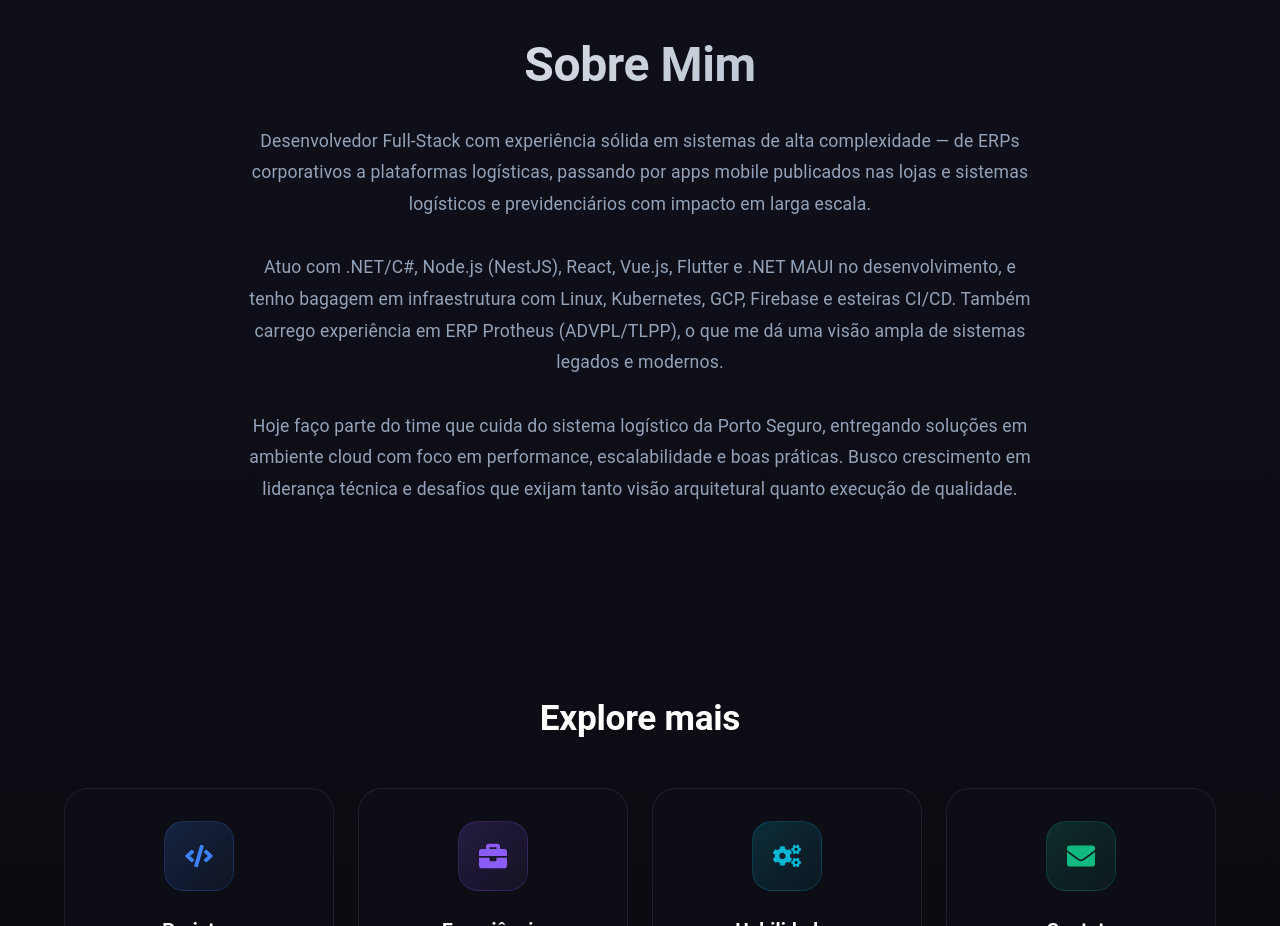
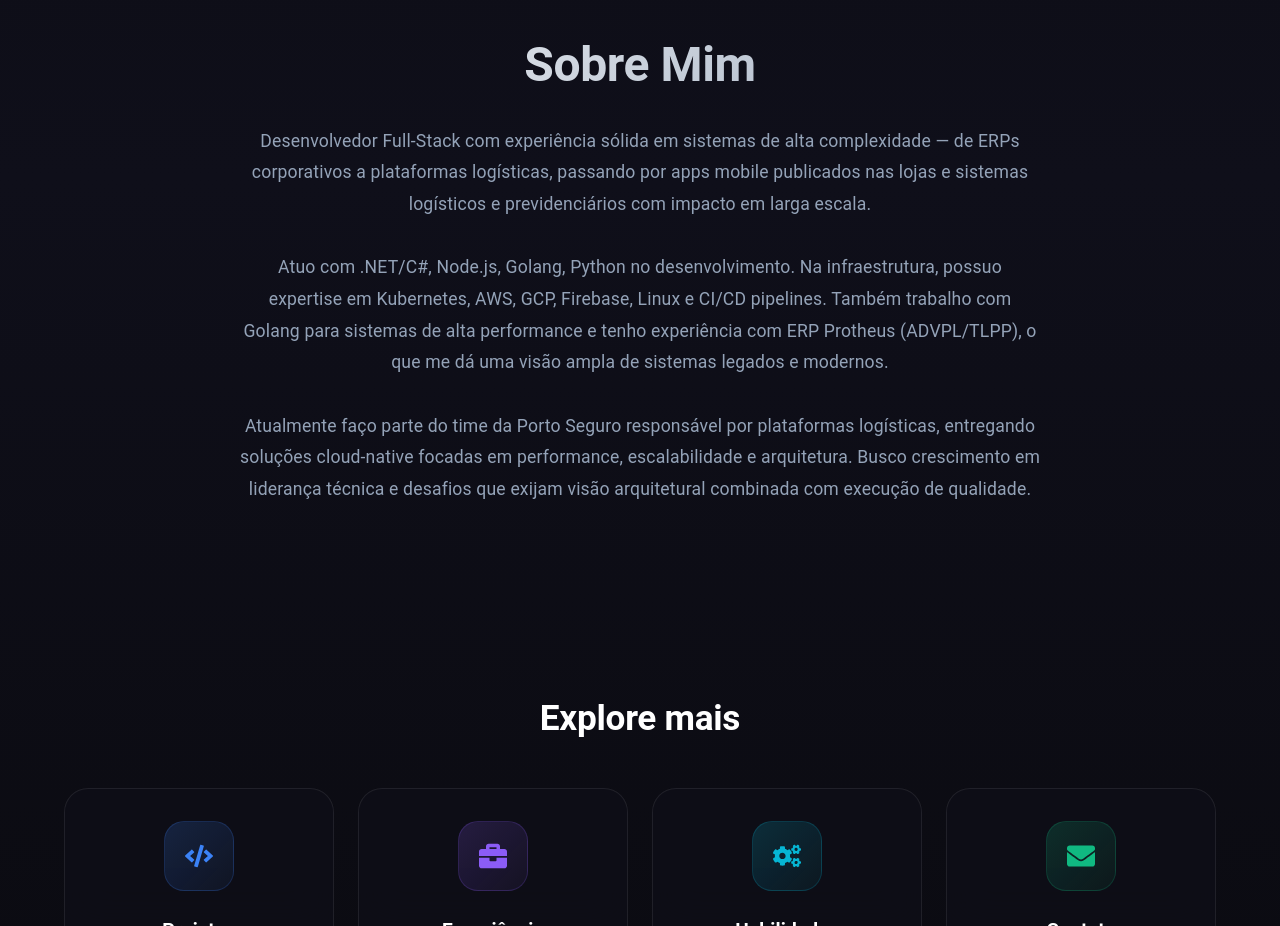
Before and after one commit to KaueSMoraes/blogkaue, a React (Vite) app in the folder kaue/: page / in a window 1280 px wide. Shown: the part 860-1786 px from the top of the page. Built offline with nearby package versions, Linux system fonts and the light colour scheme.

Commit message:
corrige descricao

```diff
--- a/kaue/src/pages/HomePage.tsx
+++ b/kaue/src/pages/HomePage.tsx
@@ -25,7 +25,7 @@ function HomePage() {
       description: "Transformando ideias complexas em soluções tecnológicas elegantes. Especialista em .NET, React e arquiteturas escaláveis.",
       cta: "Conheça meu trabalho",
       aboutTitle: "Sobre Mim",
-      aboutText: "Desenvolvedor Full-Stack com experiência sólida em sistemas de alta complexidade — de ERPs corporativos a plataformas logísticas, passando por apps mobile publicados nas lojas e sistemas logísticos e previdenciários com impacto em larga escala.\n\nAtuo com .NET/C#, Node.js (NestJS), React, Vue.js, Flutter e .NET MAUI no desenvolvimento, e tenho bagagem em infraestrutura com Linux, Kubernetes, GCP, Firebase e esteiras CI/CD. Também carrego experiência em ERP Protheus (ADVPL/TLPP), o que me dá uma visão ampla de sistemas legados e modernos.\n\nHoje faço parte do time que cuida do sistema logístico da Porto Seguro, entregando soluções em ambiente cloud com foco em performance, escalabilidade e boas práticas. Busco crescimento em liderança técnica e desafios que exijam tanto visão arquitetural quanto execução de qualidade.",
+      aboutText: "Desenvolvedor Full-Stack com experiência sólida em sistemas de alta complexidade — de ERPs corporativos a plataformas logísticas, passando por apps mobile publicados nas lojas e sistemas logísticos e previdenciários com impacto em larga escala.\n\nAtuo com .NET/C#, Node.js, Golang, Python no desenvolvimento. Na infraestrutura, possuo expertise em Kubernetes, AWS, GCP, Firebase, Linux e CI/CD pipelines. Também trabalho com Golang para sistemas de alta performance e tenho experiência com ERP Protheus (ADVPL/TLPP), o que me dá uma visão ampla de sistemas legados e modernos.\n\nAtualmente faço parte do time da Porto Seguro responsável por plataformas logísticas, entregando soluções cloud-native focadas em performance, escalabilidade e arquitetura. Busco crescimento em liderança técnica e desafios que exijam visão arquitetural combinada com execução de qualidade.",
       cards: [
         { title: "Projetos", description: "Bibliotecas open-source e APIs", path: "/projects", icon: FaCode, color: "#3b82f6" },
         { title: "Experiência", description: "Minha jornada profissional", path: "/experience", icon: FaBriefcase, color: "#8b5cf6" },
@@ -41,7 +41,7 @@ function HomePage() {
       description: "Transforming complex ideas into elegant tech solutions. Specialist in .NET, React, and scalable architectures.",
       cta: "Explore my work",
       aboutTitle: "About Me",
-      aboutText: "Full-Stack Developer with hands-on experience across complex, high-impact systems — from corporate ERPs and social security platforms to mobile apps live on the App Store and Google Play.\n\nI work with .NET/C#, Node.js (NestJS), React, Vue.js, Flutter, and .NET MAUI, with a strong infrastructure background in Linux, Kubernetes, GCP, Firebase, and CI/CD pipelines. My experience with Protheus ERP (ADVPL/TLPP) gives me a unique perspective bridging legacy and modern systems.\n\nCurrently part of the team behind Porto Seguro's logistics platform, delivering cloud-based solutions focused on performance, scalability, and clean architecture. I'm driven by technical growth, architectural thinking, and meaningful engineering challenges.",
+      aboutText: "Full-Stack Developer with solid experience in high-complexity systems — from corporate ERPs and logistics platforms, to mobile apps published on app stores and logistics and social security systems with large-scale impact.\n\nI work with .NET/C#, Node.js, Golang, Python in development. In infrastructure, I have expertise in Kubernetes, AWS, GCP, Firebase, Linux and CI/CD pipelines. I also work with Golang for high-performance systems and have experience with Protheus ERP (ADVPL/TLPP), which gives me a broad perspective on both legacy and modern systems.\n\nCurrently part of the Porto Seguro team responsible for logistics platforms, delivering cloud-native solutions focused on performance, scalability and architecture. I seek growth in technical leadership and challenges that require architectural vision combined with quality execution.",
       cards: [
         { title: "Projects", description: "Open-source libraries and APIs", path: "/projects", icon: FaCode, color: "#3b82f6" },
         { title: "Experience", description: "My professional journey", path: "/experience", icon: FaBriefcase, color: "#8b5cf6" },
```
